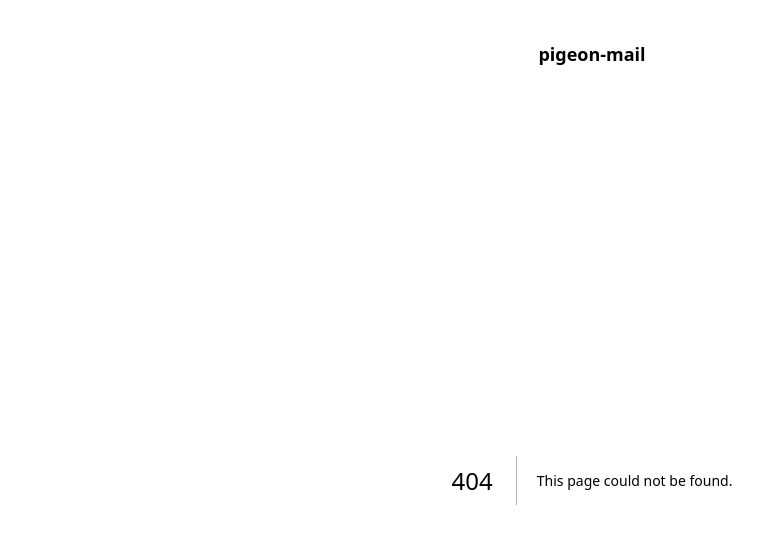
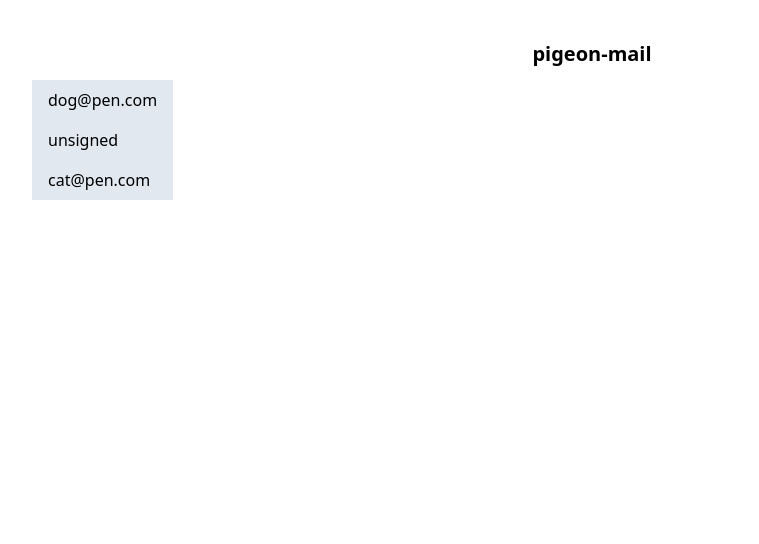
Before and after one commit to sbhbenjamin/pigeon-mail, a Next.js app: page /inbox/components/InboxTab in a window 1280 px wide. Before the commit this address had no page. Shown: the top 544 px of the page, without its empty margins (48-807 px from the left). Built offline with nearby package versions, Linux system fonts and the light colour scheme.

Commit message:
Add login and home

```diff
--- a/src/components/header/index.tsx
+++ b/src/components/header/index.tsx
@@ -1,7 +1,7 @@
-const Header = ({ children }: any) => {
+const Header = () => {
   return (
     <div className="flex justify-center h-10">
-      <a className="text-lg font-bold" href="/">
+      <a className="text-xl font-black" href="/inbox">
         pigeon-mail
       </a>
     </div>
--- a/src/components/layout/index.tsx
+++ b/src/components/layout/index.tsx
@@ -1,12 +1,16 @@
 import Header from '../header';
 
 const Layout = ({ children, showHeader }: any) => {
-  return (
-    <div className="mx-20 my-10">
-      {showHeader && <Header />}
-      <div>{children}</div>
-    </div>
-  );
+  if (showHeader) {
+    return (
+      <div className="mx-20 my-10">
+        <Header />
+        <div>{children}</div>
+      </div>
+    );
+  } else {
+    return <>{children}</>;
+  }
 };
 
 export default Layout;
--- /dev/null
+++ b/src/pages/inbox/components/InboxTab/MailCard.tsx
@@ -0,0 +1,16 @@
+import { Mail } from '@/types';
+
+type MailCardProps = {
+  mail: Mail;
+  handleClick: (selectedMail: Mail) => void;
+};
+
+const MailCard = ({ mail, handleClick }: MailCardProps) => {
+  return (
+    <div className="px-4 py-2 bg-slate-200" onClick={() => handleClick(mail)}>
+      <h1>{mail.from || 'unsigned'}</h1>
+    </div>
+  );
+};
+
+export default MailCard;
--- /dev/null
+++ b/src/pages/inbox/components/InboxTab/MailContent.tsx
@@ -0,0 +1,15 @@
+import { Mail } from '@/types';
+
+type MailContentProps = {
+  mail: Mail;
+};
+
+const MailContent = ({ mail }: MailContentProps) => {
+  return (
+    <div className="px-4 py-2 bg-red-200 w-full">
+      <h1>{mail.content}</h1>
+    </div>
+  );
+};
+
+export default MailContent;
--- /dev/null
+++ b/src/pages/inbox/components/InboxTab/index.tsx
@@ -0,0 +1,29 @@
+import { Mail } from '@/types';
+import { useState } from 'react';
+
+import MailCard from './MailCard';
+import MailContent from './MailContent';
+import { mailStub } from '@/stubs';
+
+export default function InboxTab() {
+  const [selectedMail, setSelectedMail] = useState<Mail>();
+
+  const handleMailCardClick = (mail: Mail) => {
+    setSelectedMail(mail);
+  };
+
+  return (
+    <>
+      <div className="flex space-x-4">
+        <div>
+          {mailStub.map((mail) => (
+            <div key={mail.id}>
+              <MailCard mail={mail} handleClick={handleMailCardClick} />
+            </div>
+          ))}
+        </div>
+        {selectedMail && <MailContent mail={selectedMail} />}
+      </div>
+    </>
+  );
+}
--- /dev/null
+++ b/src/pages/inbox/index.tsx
@@ -0,0 +1,21 @@
+import { Mail } from '@/types';
+import { useState } from 'react';
+
+import InboxTab from './components/InboxTab';
+
+export default function Inbox() {
+  const [selectedTab, setSelectedTab] = useState<string>();
+
+  return (
+    <>
+      <div className="flex space-x-8">
+        <div className="" onClick={() => setSelectedTab('inbox')}>
+          <h2 className="font-semibold text-lg">Inbox</h2>
+        </div>
+        <div className="bg-teal-100" onClick={() => setSelectedTab('sent')}>
+          <h2 className="font-semibold text-lg">Sent Mail</h2>
+        </div>
+      </div>
+    </>
+  );
+}
--- a/src/pages/login/index.tsx
+++ b/src/pages/login/index.tsx
@@ -1,5 +1,10 @@
 export default function Login() {
   return (
-    <h1 className="text-3xl font-bold">Login</h1>
-  )
+    <div className="flex h-screen justify-center items-center flex-col space-y-4">
+      <h1 className="text-3xl font-black">pigeon-mail</h1>
+      <button className="px-20 py-4 bg-gray-200 rounded-sm font-bold text-gray-500">
+        Sign in with SSO
+      </button>
+    </div>
+  );
 }
--- /dev/null
+++ b/src/stubs.ts
@@ -0,0 +1,17 @@
+export const mailStub = [
+  {
+    id: 1,
+    from: 'dog@pen.com',
+    content: 'grilled chicken',
+  },
+  {
+    id: 2,
+    from: null,
+    content: 'chicken rice',
+  },
+  {
+    id: 3,
+    from: 'cat@pen.com',
+    content: 'mlxg is the best',
+  },
+];
--- /dev/null
+++ b/src/types.ts
@@ -0,0 +1,5 @@
+export type Mail = {
+  id: number;
+  from: string | null;
+  content: string;
+};
```
Also changed, not shown: src/pages/inbox/components/SentMailTab/index.tsx (added).
